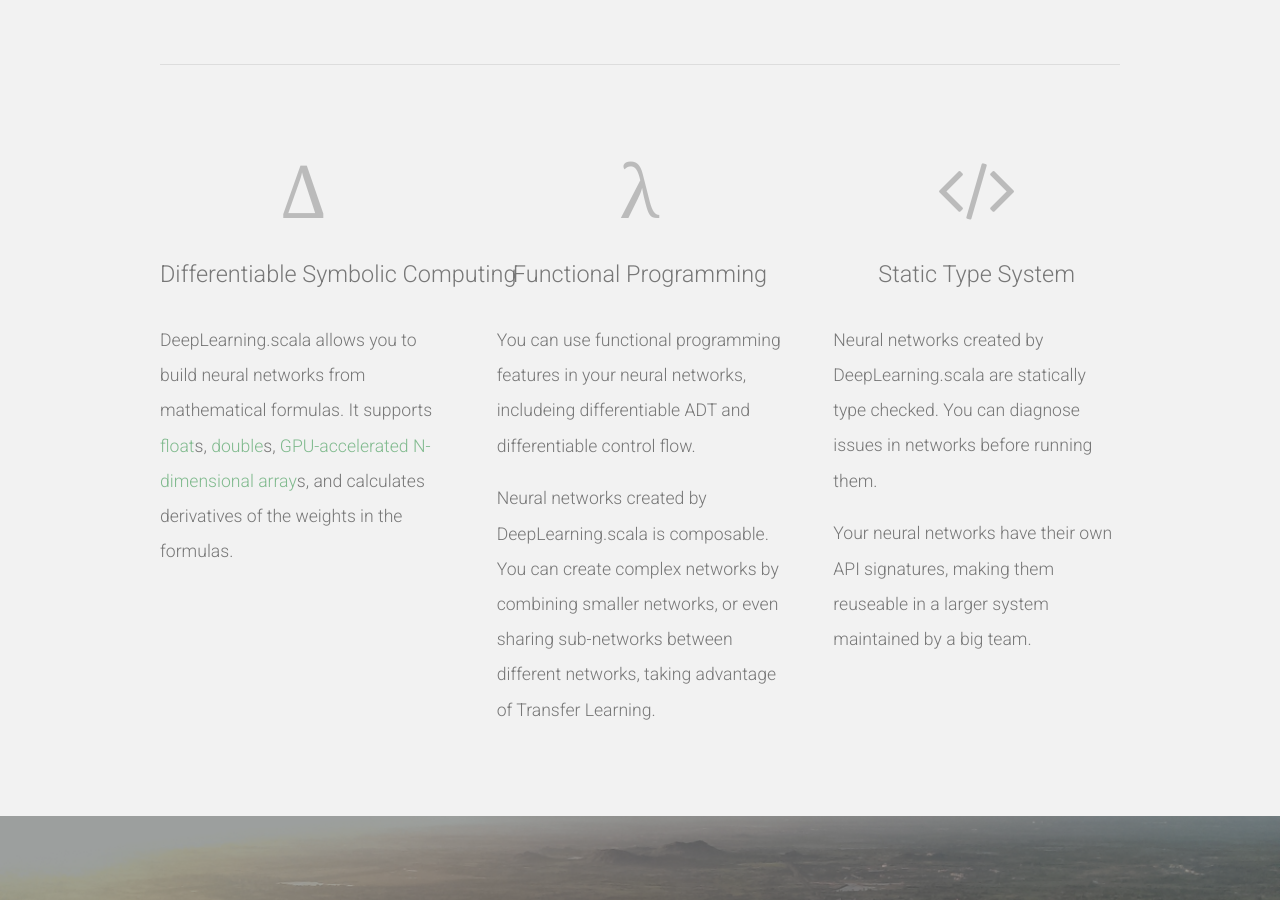
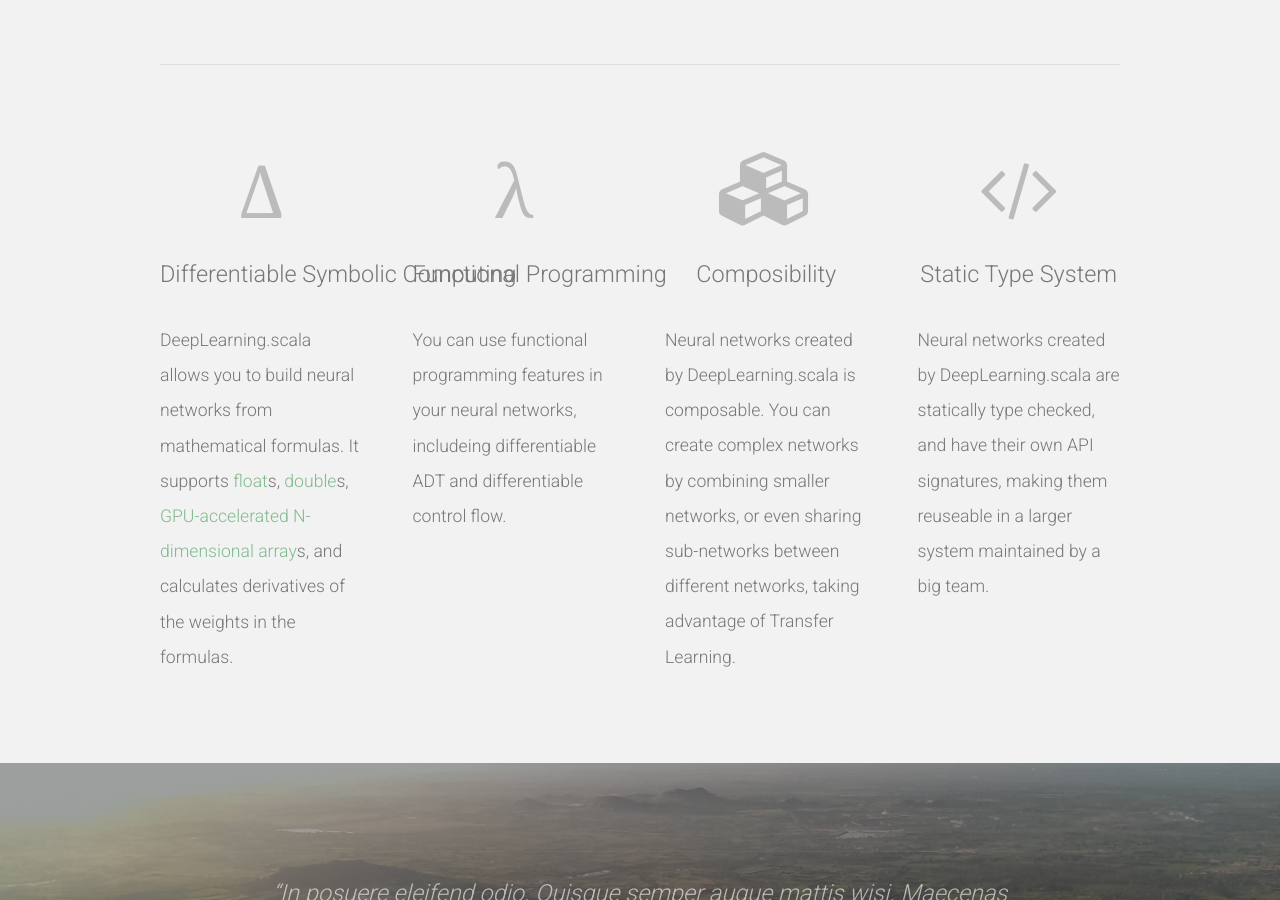
Before and after one commit to ThoughtWorksInc/DeepLearning.scala, a Jekyll site: the page built from index.html, in a window 1280 px wide and 900 px high, scrolled down 876 px. Built offline with Jekyll 4.4.1, drawn with Linux system fonts in a browser that asks for light colours; nearby versions of some CDN libraries; comment, search, counter and statistics services are not loaded.

Commit message:
Update index.html

```diff
--- a/index.html
+++ b/index.html
@@ -17,7 +17,7 @@
 		</p>
 		<hr />
 		<div class="row">
-			<section class="4u">
+			<section class="3u">
 				<span class="pennant">
 					<span style="font-family: Georgia, serif; line-height: 1; font-size: 1.25em">Δ</span>
 				</span>
@@ -29,7 +29,7 @@
 					<a href="https://javadoc.io/page/com.thoughtworks.deeplearning/unidoc_2.11/latest/com/thoughtworks/deeplearning/DifferentiableINDArray$.html">GPU-accelerated N-dimensional array</a>s, and calculates derivatives of the weights in the formulas.
 				</p>
 			</section>
-			<section class="4u">
+			<section class="3u">
 				<span class="pennant">
 					<span style="font-family: Georgia, serif; line-height: 1; font-size: 1.25em;">λ</span>
 				</span>
@@ -38,19 +38,20 @@
 					You can use functional programming features in your neural networks,
 					includeing differentiable ADT and differentiable control flow.
 				</p>
+			</section>
+			<section class="3u">
+				<span class="pennant"><span class="fa fa-cubes"></span></span>
+				<h3 style="white-space: nowrap">Composibility</h3>
 				<p style="text-align: left">
 					Neural networks created by DeepLearning.scala is composable.
 					You can create complex networks by combining smaller networks, or even sharing sub-networks between different networks, taking advantage of Transfer Learning.
 				</p>
 			</section>
-			<section class="4u">
+			<section class="3u">
 				<span class="pennant"><span class="fa fa-code"></span></span>
 				<h3 style="white-space: nowrap">Static Type System</h3>
 				<p style="text-align: left">
-					Neural networks created by DeepLearning.scala are statically type checked. You can diagnose issues in networks before running them.
-				</p>
-				<p style="text-align: left">
-					Your neural networks have their own API signatures, making them reuseable in a larger system maintained by a big team.
+					Neural networks created by DeepLearning.scala are statically type checked, and have their own API signatures, making them reuseable in a larger system maintained by a big team.
 				</p>
 			</section>
 
```
